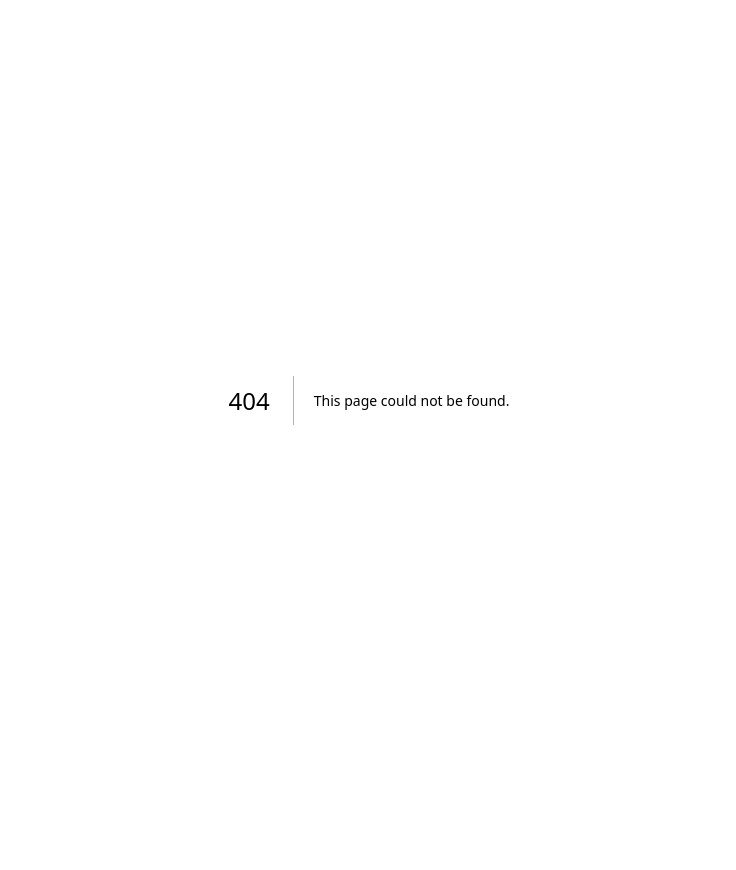
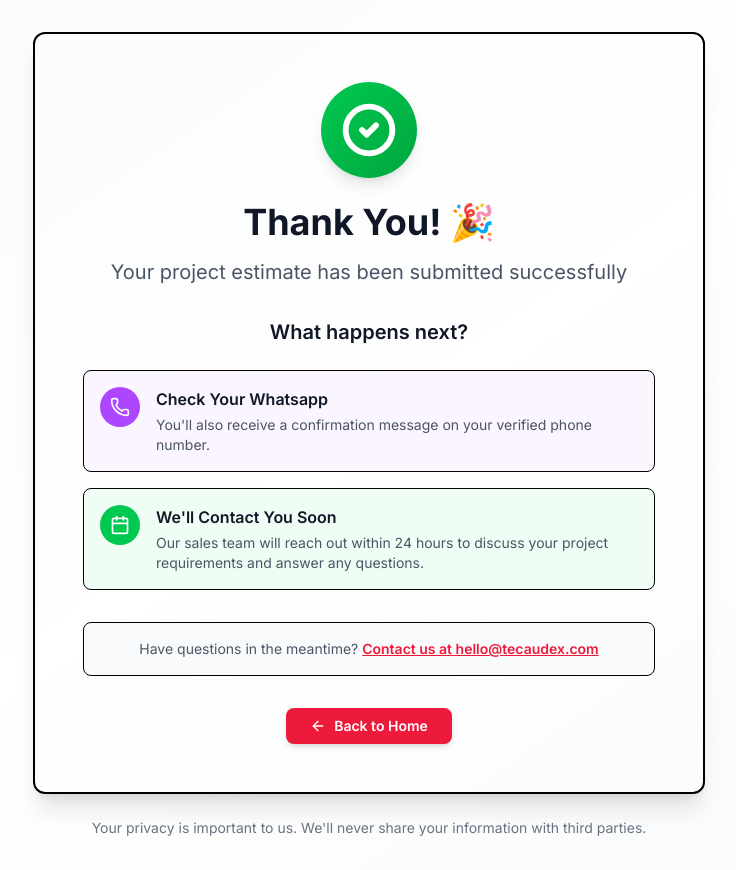
Before and after one commit to tahairfan13/ccr-02, a Next.js app: page /thank-you in a window 1280 px wide. Before the commit this address had no page. Shown: the whole page, without its empty margins (271-1007 px from the left). Before the commit the page ends 800 px from the top, so only its background shows below. Built offline with nearby package versions, Linux system fonts and the light colour scheme.

Commit message:
add final page

```diff
--- a/src/app/page.tsx
+++ b/src/app/page.tsx
@@ -3,6 +3,7 @@
 import { useState } from "react";
 import { motion } from "framer-motion";
 import { toast } from "sonner";
+import { useRouter } from "next/navigation";
 import Header from "@/components/Header";
 import Footer from "@/components/Footer";
 import ProgressIndicator from "@/components/ProgressIndicator";
@@ -16,6 +17,7 @@ import { useFormState } from "@/hooks/useFormState";
 import { ArrowRight, ArrowLeft, Send, Loader2 } from "lucide-react";
 
 export default function Home() {
+  const router = useRouter();
   const {
     currentStep,
     formData,
@@ -156,16 +158,20 @@ export default function Home() {
       console.log("Submission successful:", result);
 
       toast.success("🎉 Estimate Submitted Successfully!", {
-        description: "Thank you! Your project estimate has been sent to your email. Our sales team will contact you within 24 hours to discuss your requirements.",
-        duration: 6000,
+        description: "Redirecting to confirmation page...",
+        duration: 2000,
       });
+
+      // Redirect to thank you page after a brief delay
+      setTimeout(() => {
+        router.push("/thank-you");
+      }, 1500);
     } catch (error: any) {
       console.error("Error submitting form:", error);
       toast.error("❌ Submission Failed", {
         description: error.message || "We couldn't submit your request. Please try again or contact us at hello@tecaudex.com",
         duration: 5000,
       });
-    } finally {
       setIsSubmitting(false);
     }
   };
--- /dev/null
+++ b/src/app/thank-you/page.tsx
@@ -0,0 +1,141 @@
+"use client";
+
+import { motion } from "framer-motion";
+import { CheckCircle2, Mail, Phone, Calendar, ArrowLeft } from "lucide-react";
+import { Button } from "@/components/ui/button";
+import { Card } from "@/components/ui/card";
+import { useRouter } from "next/navigation";
+import { useEffect } from "react";
+
+export default function ThankYouPage() {
+  const router = useRouter();
+
+  useEffect(() => {
+    // Optional: Confetti effect or celebration animation can be added here
+  }, []);
+
+  return (
+    <div className="min-h-screen bg-gradient-to-br from-gray-50 via-white to-gray-50 flex items-center justify-center px-4 py-8">
+      <motion.div
+        initial={{ opacity: 0, scale: 0.95 }}
+        animate={{ opacity: 1, scale: 1 }}
+        transition={{ duration: 0.5, ease: "easeOut" }}
+        className="w-full max-w-2xl"
+      >
+        <Card className="p-8 md:p-12 text-center shadow-xl border-2 border-gray-100">
+          {/* Success Icon */}
+          <motion.div
+            initial={{ scale: 0 }}
+            animate={{ scale: 1 }}
+            transition={{ delay: 0.2, type: "spring", stiffness: 200, damping: 15 }}
+            className="mb-6"
+          >
+            <div className="w-20 h-20 md:w-24 md:h-24 mx-auto bg-gradient-to-br from-green-500 to-green-600 rounded-full flex items-center justify-center shadow-lg">
+              <CheckCircle2 className="w-12 h-12 md:w-14 md:h-14 text-white" strokeWidth={2.5} />
+            </div>
+          </motion.div>
+
+          {/* Main Message */}
+          <motion.div
+            initial={{ opacity: 0, y: 20 }}
+            animate={{ opacity: 1, y: 0 }}
+            transition={{ delay: 0.3 }}
+          >
+            <h1 className="text-3xl md:text-4xl font-bold text-gray-900 mb-4">
+              Thank You! 🎉
+            </h1>
+            <p className="text-lg md:text-xl text-gray-600 mb-8">
+              Your project estimate has been submitted successfully
+            </p>
+          </motion.div>
+
+          {/* What Happens Next Section */}
+          <motion.div
+            initial={{ opacity: 0, y: 20 }}
+            animate={{ opacity: 1, y: 0 }}
+            transition={{ delay: 0.4 }}
+            className="mb-8"
+          >
+            <h2 className="text-xl font-semibold text-gray-900 mb-6">
+              What happens next?
+            </h2>
+            <div className="space-y-4 text-left">
+
+              <div className="flex gap-4 items-start p-4 bg-purple-50 rounded-lg border border-purple-100">
+                <div className="flex-shrink-0 w-10 h-10 bg-purple-500 rounded-full flex items-center justify-center">
+                  <Phone className="w-5 h-5 text-white" strokeWidth={2} />
+                </div>
+                <div>
+                  <h3 className="font-semibold text-gray-900 mb-1">
+                    Check Your Whatsapp
+                  </h3>
+                  <p className="text-sm text-gray-600">
+                    You'll also receive a confirmation message on your verified phone number.
+                  </p>
+                </div>
+              </div>
+
+              <div className="flex gap-4 items-start p-4 bg-green-50 rounded-lg border border-green-100">
+                <div className="flex-shrink-0 w-10 h-10 bg-green-500 rounded-full flex items-center justify-center">
+                  <Calendar className="w-5 h-5 text-white" strokeWidth={2} />
+                </div>
+                <div>
+                  <h3 className="font-semibold text-gray-900 mb-1">
+                    We'll Contact You Soon
+                  </h3>
+                  <p className="text-sm text-gray-600">
+                    Our sales team will reach out within 24 hours to discuss your project requirements and answer any questions.
+                  </p>
+                </div>
+              </div>
+            </div>
+          </motion.div>
+
+          {/* Contact Information */}
+          <motion.div
+            initial={{ opacity: 0 }}
+            animate={{ opacity: 1 }}
+            transition={{ delay: 0.5 }}
+            className="mb-8 p-4 bg-gray-50 rounded-lg border border-gray-200"
+          >
+            <p className="text-sm text-gray-600">
+              Have questions in the meantime?{" "}
+              <a
+                href="mailto:hello@tecaudex.com"
+                className="text-[#ed1a3b] hover:text-[#d11632] font-semibold underline"
+              >
+                Contact us at hello@tecaudex.com
+              </a>
+            </p>
+          </motion.div>
+
+          {/* Action Buttons */}
+          <motion.div
+            initial={{ opacity: 0, y: 10 }}
+            animate={{ opacity: 1, y: 0 }}
+            transition={{ delay: 0.6 }}
+            className="flex flex-col sm:flex-row gap-3 justify-center"
+          >
+            <Button
+              onClick={() => router.push("/")}
+              className="flex items-center justify-center gap-2 px-6 py-3 bg-[#ed1a3b] hover:bg-[#d11632] text-white font-semibold rounded-lg shadow-md transition-all"
+            >
+              <ArrowLeft className="w-5 h-5" strokeWidth={2} />
+              Back to Home
+            </Button>
+          </motion.div>
+        </Card>
+
+        {/* Footer Note */}
+        <motion.p
+          initial={{ opacity: 0 }}
+          animate={{ opacity: 1 }}
+          transition={{ delay: 0.7 }}
+          className="text-center text-sm text-gray-500 mt-6"
+        >
+          Your privacy is important to us. We'll never share your information with third parties.
+        </motion.p>
+      </motion.div>
+    </div>
+  );
+}
```
